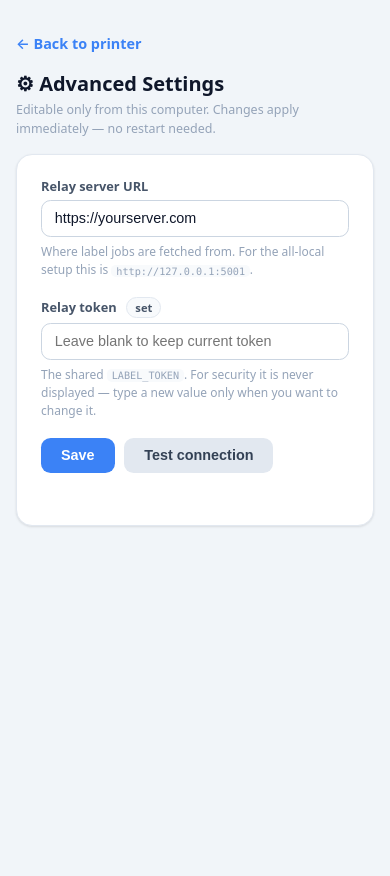
After one commit to sholder89/voice-label-printer, a Flask app: page /advanced in a window 390 px wide. The commit adds this page. Run offline with Flask 3, Linux system fonts and the light colour scheme; parts of the project's set-up code (start-up, migrations or seed data) failed here and were passed over.

Commit message:
Add localhost-only Advanced Settings page (relay URL + token)
New /advanced page (reached via a header gear icon shown only on the PC) to
edit the relay endpoint and rotate the token at runtime — no restart, since the
poll loop now reads connection config live each cycle. Persisted to config.json
in the data dir; precedence is UI value -> .env -> built-in default.

Security:
- All advanced routes return 403 to non-127.0.0.1 requests, and the gear link
  is hidden from LAN/phone visitors.
- Token is write-only: never returned by any endpoint (only a token_set flag),
  and a blank field keeps the current value.
- Includes a Test-connection check against the relay's /jobs/pending.

Also adds a LABEL_DATA_DIR env override for the client data dir so tests can use
a throwaway location instead of the live %APPDATA%\LabelPrinter folder.

Co-Authored-By: Claude Opus 4.8 <noreply@anthropic.com>

```diff
--- a/client/app.py
+++ b/client/app.py
@@ -24,6 +24,12 @@ app.config["TEMPLATES_AUTO_RELOAD"] = True
 RELAY_URL    = os.environ.get("RELAY_URL", "https://yourserver.com")
 TOKEN        = os.environ.get("LABEL_TOKEN", "changeme")
 POLL_SECS    = int(os.environ.get("POLL_SECS", "3"))
+
+# Live connection config, editable from the (localhost-only) Advanced page and
+# persisted to config.json. Effective value = saved override, else the .env
+# default above. The poll loop reads this fresh each cycle, so changes apply
+# without a restart.
+runtime = {"relay_url": RELAY_URL, "token": TOKEN}
 SHOUTRRR_URL = os.environ.get("SHOUTRRR_URL", "")
 
 # Parse Telegram credentials from Shoutrrr URL:
@@ -37,12 +43,16 @@ if _m:
 _SETTINGS_KEYS = ("printer", "size", "font_style", "font_weight", "border", "text_case", "icons", "style_preset", "qr_show_text", "default_style")
 _APP_DIR       = os.path.dirname(os.path.abspath(__file__))
 
-# Store data in %APPDATA%\LabelPrinter — avoids OneDrive sync interference
-_DATA_DIR      = os.path.join(os.environ.get("APPDATA", os.path.expanduser("~")), "LabelPrinter")
+# Store data in %APPDATA%\LabelPrinter — avoids OneDrive sync interference.
+# LABEL_DATA_DIR overrides the location (used by tests so they never touch the
+# live settings/history/config under %APPDATA%).
+_DATA_DIR      = os.environ.get("LABEL_DATA_DIR") or os.path.join(
+    os.environ.get("APPDATA", os.path.expanduser("~")), "LabelPrinter")
 os.makedirs(_DATA_DIR, exist_ok=True)
 _SETTINGS_PATH   = os.path.join(_DATA_DIR, "settings.json")
 _HISTORY_PATH    = os.path.join(_DATA_DIR, "history.json")
 _ADDRESSES_PATH  = os.path.join(_DATA_DIR, "addresses.json")
+_CONFIG_PATH     = os.path.join(_DATA_DIR, "config.json")
 _HISTORY_MAX     = 500
 
 # One-time migration: copy settings.json from the old OneDrive location if it exists
@@ -113,6 +123,31 @@ def _save_history():
         pass
 
 
+def _load_config():
+    """Load relay endpoint/token overrides (set via the Advanced page) into
+    `runtime`. A saved value wins over the .env/default; missing keys keep it."""
+    try:
+        with open(_CONFIG_PATH) as f:
+            cfg = json.load(f)
+        if cfg.get("relay_url"):
+            runtime["relay_url"] = cfg["relay_url"]
+        if cfg.get("token"):
+            runtime["token"] = cfg["token"]
+    except (FileNotFoundError, json.JSONDecodeError):
+        pass
+
+
+def _save_config():
+    """Persist relay endpoint/token overrides to config.json. Stored in
+    %APPDATA% (per-user, not OneDrive-synced) — same plaintext posture as .env."""
+    try:
+        with open(_CONFIG_PATH, "w") as f:
+            json.dump({"relay_url": runtime["relay_url"], "token": runtime["token"]},
+                      f, indent=2)
+    except Exception:
+        pass
+
+
 def _load_addresses():
     """Load saved addresses from addresses.json."""
     try:
@@ -152,6 +187,12 @@ def _notify(text, size, source="manual", error=None):
 
 # ── Routes ────────────────────────────────────────────────────────────────────
 
+def _is_local_request():
+    """True only for requests from this PC. The Advanced page edits the relay
+    token, so it must never be reachable from other LAN devices."""
+    return request.remote_addr in ("127.0.0.1", "::1")
+
+
 @app.route("/")
 def index():
     return render_template(
@@ -166,7 +207,74 @@ def index():
         style_presets=STYLE_PRESETS,
         style_preset_groups=STYLE_PRESET_GROUPS,
         state=state,
+        is_local=_is_local_request(),
     )
+
+
+# ── Advanced settings (localhost only) ────────────────────────────────────────
+
+@app.route("/advanced")
+def advanced_page():
+    if not _is_local_request():
+        return ("Advanced settings can only be opened on the computer running "
+                "Label Printer."), 403
+    return render_template("advanced.html")
+
+
+@app.route("/config/advanced", methods=["GET"])
+def get_advanced():
+    if not _is_local_request():
+        return jsonify({"error": "forbidden"}), 403
+    # Never return the token itself — only whether one is set (write-only field).
+    return jsonify({
+        "relay_url": runtime["relay_url"],
+        "token_set": bool(runtime["token"]),
+    })
+
+
+@app.route("/config/advanced", methods=["POST"])
+def set_advanced():
+    if not _is_local_request():
+        return jsonify({"error": "forbidden"}), 403
+    data  = request.get_json(silent=True) or {}
+
+    relay = (data.get("relay_url") or "").strip().rstrip("/")
+    if relay:
+        if not (relay.startswith("http://") or relay.startswith("https://")):
+            return jsonify({"error": "Relay URL must start with http:// or https://"}), 400
+        runtime["relay_url"] = relay
+
+    # Write-only token: only overwrite when a non-empty value is supplied, so an
+    # empty field means "keep the current token".
+    token = (data.get("token") or "").strip()
+    if token:
+        runtime["token"] = token
+
+    _save_config()
+    return jsonify({"ok": True, "relay_url": runtime["relay_url"],
+                    "token_set": bool(runtime["token"])})
+
+
+@app.route("/config/advanced/test", methods=["POST"])
+def test_advanced():
+    if not _is_local_request():
+        return jsonify({"error": "forbidden"}), 403
+    data  = request.get_json(silent=True) or {}
+    relay = (data.get("relay_url") or runtime["relay_url"] or "").strip().rstrip("/")
+    token = (data.get("token") or "").strip() or runtime["token"]
+    if not relay:
+        return jsonify({"ok": False, "detail": "No relay URL set."})
+    try:
+        r = requests.get(f"{relay}/jobs/pending", headers={"X-Token": token}, timeout=8)
+    except requests.RequestException as e:
+        return jsonify({"ok": False,
+                        "detail": f"Could not reach {relay} ({e.__class__.__name__})."})
+    if r.status_code == 200:
+        return jsonify({"ok": True, "detail": "Connected and authorized ✓"})
+    if r.status_code == 401:
+        return jsonify({"ok": False,
+                        "detail": "Reached the server, but the token was rejected (401)."})
+    return jsonify({"ok": False, "detail": f"Server responded with HTTP {r.status_code}."})
 
 
 @app.route("/config", methods=["POST"])
@@ -327,7 +435,7 @@ def status():
         "icons":        state["icons"],
         "qr_show_text": state["qr_show_text"],
         "polling":    state["polling"],
-        "relay":      RELAY_URL,
+        "relay":      runtime["relay_url"],
         "win32":      WIN32_AVAILABLE,
         "telegram":   bool(_TG_TOKEN),
     })
@@ -355,13 +463,15 @@ def _record(text, size, status, *, font_style=None, font_weight=None, border=Non
 
 
 def poll_loop():
-    # Send the token as a header, never as a URL query param — query strings get
-    # written to server/proxy access logs, which would leak the secret.
-    headers = {"X-Token": TOKEN}
     while state["polling"]:
+        # Read connection config fresh each cycle so Advanced-page edits apply
+        # without a restart. Token always rides in the X-Token header — never the
+        # URL query string, which would leak it into access logs.
+        relay   = runtime["relay_url"]
+        headers = {"X-Token": runtime["token"]}
         try:
             # ── Settings changes ──────────────────────────────────────────
-            rs = requests.get(f"{RELAY_URL}/settings/pending", headers=headers, timeout=10)
+            rs = requests.get(f"{relay}/settings/pending", headers=headers, timeout=10)
             if rs.ok:
                 for change in rs.json():
                     key, value, cid = change["key"], change["value"], change["id"]
@@ -371,14 +481,14 @@ def poll_loop():
                     elif key == "icons":
                         state["icons"] = (value == "true")
                         _save_settings()
-                    requests.post(f"{RELAY_URL}/settings/{cid}/complete",
+                    requests.post(f"{relay}/settings/{cid}/complete",
                                   headers=headers, timeout=5)
         except Exception:
             pass
 
         try:
             # ── Print jobs ────────────────────────────────────────────────
-            r = requests.get(f"{RELAY_URL}/jobs/pending", headers=headers, timeout=10)
+            r = requests.get(f"{relay}/jobs/pending", headers=headers, timeout=10)
             if r.ok:
                 for job in r.json():
                     job_id  = job["id"]
@@ -395,7 +505,7 @@ def poll_loop():
                             text_case=state["text_case"],
                             style_preset=state["style_preset"],
                         )
-                        requests.post(f"{RELAY_URL}/jobs/{job_id}/complete",
+                        requests.post(f"{relay}/jobs/{job_id}/complete",
                                       headers=headers, timeout=5)
                         _record(text, state["size"], "ok (voice)",
                                 font_style=state["font_style"], border=state["border"],
@@ -407,7 +517,7 @@ def poll_loop():
                             daemon=True,
                         ).start()
                     except Exception as e:
-                        requests.post(f"{RELAY_URL}/jobs/{job_id}/fail",
+                        requests.post(f"{relay}/jobs/{job_id}/fail",
                                       headers=headers, timeout=5)
                         _record(text, state["size"], f"error: {e}",
                                 font_style=state["font_style"], border=state["border"],
@@ -491,6 +601,7 @@ def _run_tray():
 # ── Entry point ───────────────────────────────────────────────────────────────
 
 if __name__ == "__main__":
+    _load_config()
     _load_settings()
     _load_history()
     _load_addresses()
@@ -521,7 +632,7 @@ if __name__ == "__main__":
     except ImportError:
         # pystray not installed — fall back to normal terminal mode
         print(f"Label Printer UI → http://localhost:5000")
-        print(f"Polling {RELAY_URL} every {POLL_SECS}s")
+        print(f"Polling {runtime['relay_url']} every {POLL_SECS}s")
         if _TG_TOKEN:
             print(f"Telegram notifications → chat {_TG_CHAT}")
         app.run(host="0.0.0.0", port=5000, debug=False)
--- /dev/null
+++ b/client/templates/advanced.html
@@ -0,0 +1,134 @@
+<!DOCTYPE html>
+<html lang="en">
+<head>
+<meta charset="UTF-8">
+<meta name="viewport" content="width=device-width, initial-scale=1.0">
+<title>Advanced Settings · Label Printer</title>
+<link rel="icon" type="image/x-icon" href="/static/favicon.ico">
+<style>
+:root {
+  --bg:#f1f5f9; --surface:#fff; --surface2:#f8fafc; --border:#e2e8f0; --border2:#cbd5e1;
+  --text:#0f172a; --text2:#475569; --text3:#94a3b8; --accent:#3b82f6; --accent-dark:#2563eb;
+  --success:#16a34a; --error:#dc2626; --input-bg:#fff; --btn-sec-bg:#e2e8f0; --btn-sec-txt:#334155;
+  --shadow:0 1px 3px rgba(0,0,0,.07),0 1px 2px rgba(0,0,0,.04);
+}
+html.dark {
+  --bg:#0b1120; --surface:#1e293b; --surface2:#162032; --border:#334155; --border2:#475569;
+  --text:#f1f5f9; --text2:#94a3b8; --text3:#64748b; --accent:#60a5fa; --accent-dark:#3b82f6;
+  --success:#4ade80; --error:#f87171; --input-bg:#0f172a; --btn-sec-bg:#334155; --btn-sec-txt:#e2e8f0;
+  --shadow:0 1px 3px rgba(0,0,0,.3);
+}
+* { box-sizing:border-box; margin:0; padding:0; }
+body { font-family:system-ui,-apple-system,sans-serif; background:var(--bg); color:var(--text);
+       min-height:100vh; }
+main { max-width:560px; margin:2rem auto; padding:0 1rem; display:grid; gap:1rem;
+       grid-template-columns:minmax(0,1fr); }
+.topbar a { color:var(--accent); text-decoration:none; font-size:.9rem; font-weight:600; }
+h1 { font-size:1.25rem; margin-bottom:.25rem; }
+.warn { font-size:.78rem; color:var(--text3); line-height:1.5; }
+.card { background:var(--surface); border:1px solid var(--border); border-radius:1rem;
+        padding:1.35rem 1.5rem; box-shadow:var(--shadow); min-width:0; }
+label { display:block; font-size:.8rem; font-weight:600; margin-bottom:.3rem; color:var(--text2); }
+input[type=text], input[type=password] { width:100%; padding:.6rem .8rem; border:1px solid var(--border2);
+  border-radius:.6rem; font-size:.9rem; margin-bottom:.4rem; background:var(--input-bg); color:var(--text); }
+input:focus { outline:none; border-color:var(--accent); box-shadow:0 0 0 3px rgba(59,130,246,.15); }
+code { font-family:ui-monospace,Consolas,monospace; font-size:.85em;
+       background:var(--surface2); padding:.05rem .3rem; border-radius:.3rem; }
+.hint { font-size:.75rem; color:var(--text3); margin-bottom:1.1rem; line-height:1.5; }
+.row { display:flex; gap:.6rem; flex-wrap:wrap; margin-top:.5rem; }
+button { padding:.6rem 1.25rem; border:none; border-radius:.6rem; font-size:.9rem; font-weight:600;
+         cursor:pointer; transition:opacity .15s; }
+button:active { transform:scale(.97); }
+.btn-primary { background:var(--accent); color:#fff; }
+.btn-secondary { background:var(--btn-sec-bg); color:var(--btn-sec-txt); }
+.note { font-size:.82rem; margin-top:.9rem; min-height:1.2em; font-weight:500; }
+.note.ok { color:var(--success); } .note.err { color:var(--error); }
+.badge { display:inline-block; font-size:.7rem; padding:.12rem .5rem; border-radius:999px;
+         background:var(--surface2); border:1px solid var(--border); color:var(--text2);
+         margin-left:.4rem; font-weight:600; vertical-align:.05em; }
+</style>
+</head>
+<body>
+<main>
+  <div class="topbar"><a href="/">← Back to printer</a></div>
+
+  <div>
+    <h1>⚙ Advanced Settings</h1>
+    <p class="warn">Editable only from this computer. Changes apply immediately — no restart needed.</p>
+  </div>
+
+  <div class="card">
+    <label for="relay-url">Relay server URL</label>
+    <input type="text" id="relay-url" placeholder="http://127.0.0.1:5001" autocomplete="off" spellcheck="false">
+    <p class="hint">Where label jobs are fetched from. For the all-local setup this is
+       <code>http://127.0.0.1:5001</code>.</p>
+
+    <label for="token">Relay token <span id="token-badge" class="badge">…</span></label>
+    <input type="password" id="token" placeholder="Leave blank to keep current token" autocomplete="off">
+    <p class="hint">The shared <code>LABEL_TOKEN</code>. For security it is never displayed —
+       type a new value only when you want to change it.</p>
+
+    <div class="row">
+      <button class="btn-primary" onclick="save()">Save</button>
+      <button class="btn-secondary" onclick="testConn()">Test connection</button>
+    </div>
+    <div class="note" id="note"></div>
+  </div>
+</main>
+
+<script>
+// Dark-mode parity with the main page (same localStorage key)
+if (localStorage.getItem('labelprinter-dark') === '1' ||
+    (localStorage.getItem('labelprinter-dark') === null &&
+     window.matchMedia('(prefers-color-scheme: dark)').matches)) {
+  document.documentElement.classList.add('dark');
+}
+
+function setNote(msg, kind) {
+  const n = document.getElementById('note');
+  n.textContent = msg;
+  n.className = 'note' + (kind ? ' ' + kind : '');
+}
+
+function setBadge(isSet) {
+  document.getElementById('token-badge').textContent = isSet ? 'set' : 'not set';
+}
+
+function load() {
+  fetch('/config/advanced').then(r => r.json()).then(d => {
+    if (d.error) { setNote('Forbidden — open this page on the PC.', 'err'); return; }
+    document.getElementById('relay-url').value = d.relay_url || '';
+    setBadge(d.token_set);
+  }).catch(() => setNote('Could not load settings.', 'err'));
+}
+
+function save() {
+  const relay = document.getElementById('relay-url').value.trim();
+  const token = document.getElementById('token').value;
+  fetch('/config/advanced', {
+    method: 'POST', headers: {'Content-Type': 'application/json'},
+    body: JSON.stringify({ relay_url: relay, token: token }),
+  }).then(r => r.json()).then(d => {
+    if (d.error) { setNote(d.error, 'err'); return; }
+    document.getElementById('token').value = '';   // clear after save (write-only)
+    setBadge(d.token_set);
+    setNote('Saved ✓ — applies to voice prints immediately.', 'ok');
+  }).catch(() => setNote('Save failed.', 'err'));
+}
+
+function testConn() {
+  const relay = document.getElementById('relay-url').value.trim();
+  const token = document.getElementById('token').value;
+  setNote('Testing…', '');
+  fetch('/config/advanced/test', {
+    method: 'POST', headers: {'Content-Type': 'application/json'},
+    body: JSON.stringify({ relay_url: relay, token: token }),
+  }).then(r => r.json()).then(d => {
+    setNote(d.detail, d.ok ? 'ok' : 'err');
+  }).catch(() => setNote('Test failed.', 'err'));
+}
+
+load();
+</script>
+</body>
+</html>
```
Also changed, not shown: client/templates/index.html (+7 -4 lines), README.md.
